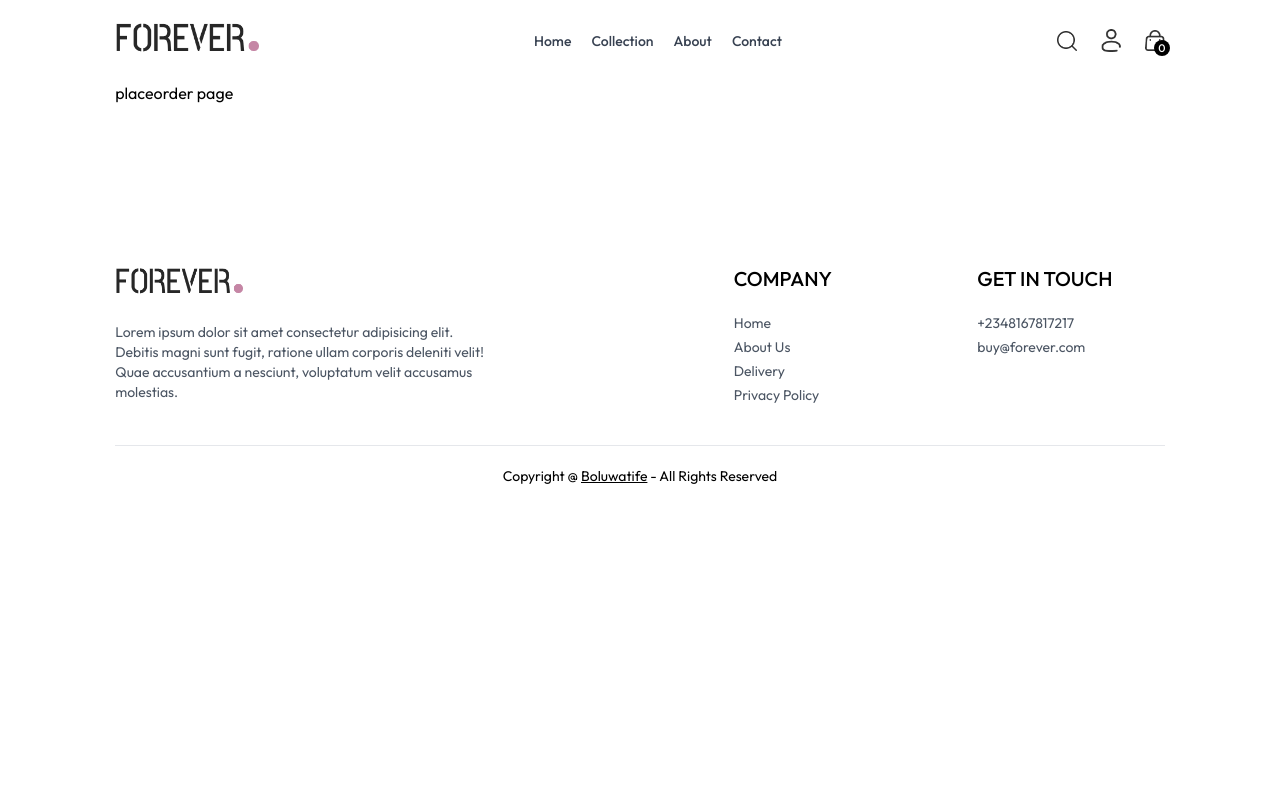
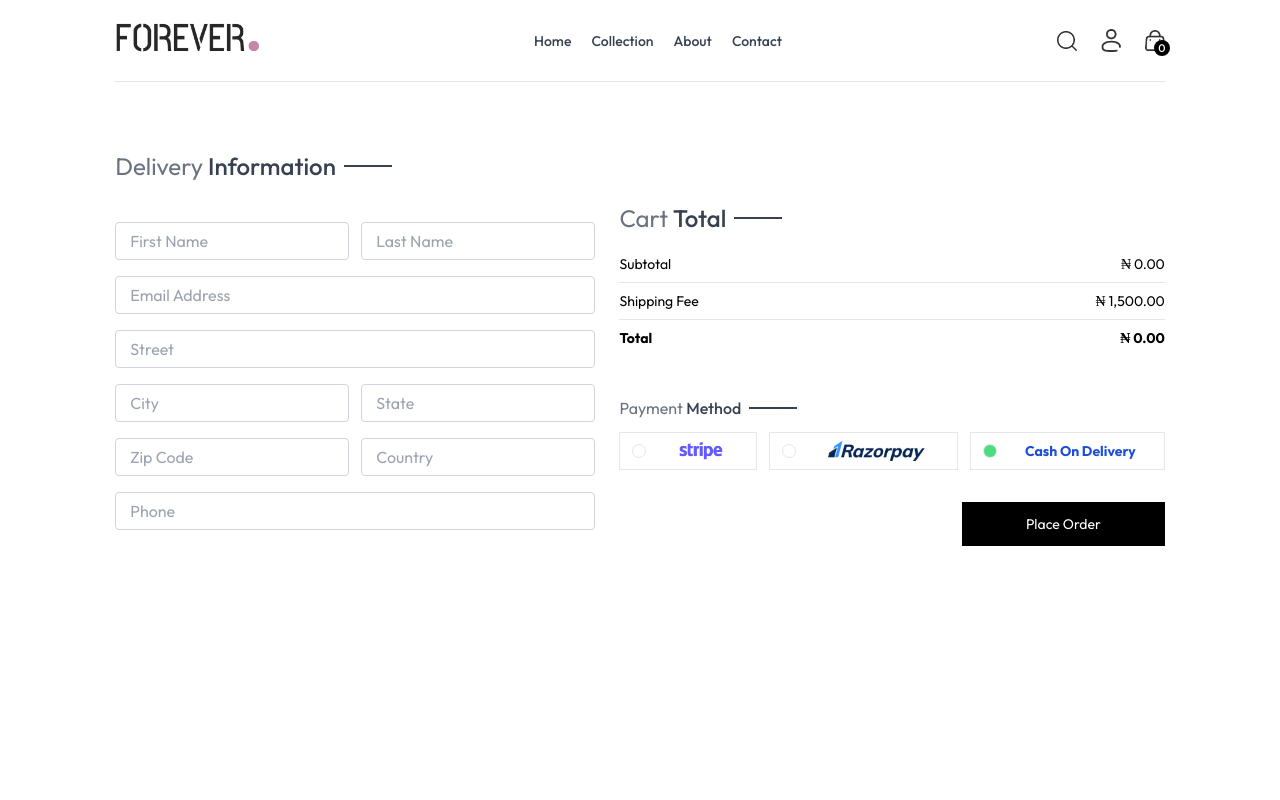
Before and after one commit to FinzyPHINZY/forever-frontend, a React (Vite) app: page /place-order in a window 1280 px wide. Shown: the top 800 px of the page. Built offline with nearby package versions, Linux system fonts and the light colour scheme.

Commit message:
feat: Implemented Orders Page UI

```diff
--- a/src/components/Navbar.jsx
+++ b/src/components/Navbar.jsx
@@ -41,12 +41,15 @@
           alt=""
         />
 
-        <div className="group-relative">
-          <img
-            src={assets.profile_icon}
-            alt=""
-            className="w-5 cursor-pointer"
-          />
+        <div className="group relative">
+          <Link to="/login">
+            <img
+              src={assets.profile_icon}
+              alt=""
+              className="w-5 cursor-pointer"
+            />
+          </Link>
+
           <div className="group-hover:block hidden absolute dropdown-menu right-0 pt-4">
             <div className="flex flex-col gap-2 w-36 py-3 px-5 bg-slate-100 text-gray-500 rounded">
               <p className="cursor-pointer hover:text-black">My Profile</p>
--- a/src/context/ShopContext.jsx
+++ b/src/context/ShopContext.jsx
@@ -2,6 +2,7 @@
 import { products } from '../assets/frontend_assets/assets';
 import { useState, useEffect } from 'react';
 import { toast } from 'react-toastify';
+import { useNavigate } from 'react-router-dom';
 
 // eslint-disable-next-line react-refresh/only-export-components
 export const ShopContext = createContext();
@@ -13,6 +14,7 @@
   const [search, setSearch] = useState('');
   const [showSearch, setShowSearch] = useState(true);
   const [cartItems, setCartItems] = useState({});
+  const navigate = useNavigate();
 
   const addToCart = async (itemId, size) => {
     if (!size) {
@@ -93,6 +95,7 @@
     getCartCount,
     updateQuantity,
     getCartAmount,
+    navigate,
   };
 
   return <ShopContext.Provider value={value}>{children}</ShopContext.Provider>;
--- a/src/pages/Cart.jsx
+++ b/src/pages/Cart.jsx
@@ -7,7 +7,7 @@
 import CartTotal from '../components/CartTotal';
 
 const Cart = () => {
-  const { cartItems, products, currency, updateQuantity } =
+  const { cartItems, products, currency, updateQuantity, navigate } =
     useContext(ShopContext);
 
   const [cartData, setCartData] = useState([]);
@@ -90,7 +90,10 @@
         <div className="w-full sm:w-[450px]">
           <CartTotal />
           <div className="w-full text-end">
-            <button className="bg-black text-white text-sm my-8 px-8 py-3">
+            <button
+              onClick={() => navigate('/place-order')}
+              className="bg-black text-white text-sm my-8 px-8 py-3"
+            >
               Checkout
             </button>
           </div>
--- a/src/pages/Orders.jsx
+++ b/src/pages/Orders.jsx
@@ -1,5 +1,52 @@
+import { useContext } from 'react';
+import { ShopContext } from '../context/ShopContext';
+import Title from '../components/Title';
+
 const Orders = () => {
-  return <div>orders page</div>;
+  const { products, currency } = useContext(ShopContext);
+
+  return (
+    <div className="border-t pt-16">
+      <div className="text-2xl">
+        <Title text1="My" text2="Orders" />
+      </div>
+      <div className="">
+        {products.slice(0, 4).map((p, i) => (
+          <div
+            className="py-4 border-t border-b text-gray-700 flex flex-col md:flex-row md:items-center md:justify-between gap-4"
+            key={i}
+          >
+            <div className="flex items-start gap-6 text-sm">
+              <img src={p.image[0]} alt="" className="w-16 sm:w-20" />
+              <div className="">
+                <p className="sm:text-base font-medium">{p.name}</p>
+                <div className="flex items-center gap-1 mt-2 text-base text-gray-500">
+                  <p className="text-lg">
+                    {currency} {p.price}
+                  </p>
+                  <p className="">Quantity: 1</p>
+                  <p className="">Size: M</p>
+                </div>
+                <p className="mt-2">
+                  Date: <span className="text-gray-400">25 Jan, 2024</span>
+                </p>
+              </div>
+            </div>
+            <div className="md:w-1/2 flex justify-between">
+              <div className="flex items-center gap-2">
+                <p className="min-w-2 h-2 rounded-full bg-green-500"></p>
+                <p className="text-sm md:text-base">Ready to ship</p>
+              </div>
+              <button className="border px-4 py-2 text-sm font-medium rounded-sm">
+                Track Order
+              </button>
+            </div>
+          </div>
+        ))}
+      </div>
+      orders page
+    </div>
+  );
 };
 
 export default Orders;
--- a/src/pages/PlaceOrder.jsx
+++ b/src/pages/PlaceOrder.jsx
@@ -1,5 +1,125 @@
+import { useState } from 'react';
+import { assets } from '../assets/frontend_assets/assets';
+import CartTotal from '../components/CartTotal';
+import Title from '../components/Title';
+import { useContext } from 'react';
+import { ShopContext } from '../context/ShopContext';
+
 const PlaceOrder = () => {
-  return <div>placeorder page</div>;
+  const [method, setMethod] = useState('cod');
+  const { navigate } = useContext(ShopContext);
+
+  return (
+    <div className="flex flex-col sm:flex-row justify-between gap-4 pt-5 sm:pt-14 min-h-[80vh] border-t">
+      {/* left */}
+      <div className="flex flex-col gap-4 w-full sm:max-w-[480px]">
+        <div className="text-xl sm:text-2xl my-3">
+          <Title text1={'Delivery'} text2={'Information'} />
+        </div>
+        <div className="flex gap-3">
+          <input
+            type="text"
+            className="border border-gray-300 rounded py-1.5 px-3.5 w-full"
+            placeholder="First Name"
+          />
+          <input
+            type="text"
+            className="border border-gray-300 rounded py-1.5 px-3.5 w-full"
+            placeholder="Last Name"
+          />
+        </div>
+        <input
+          type="email"
+          className="border border-gray-300 rounded py-1.5 px-3.5 w-full"
+          placeholder="Email Address"
+        />
+        <input
+          type="text"
+          className="border border-gray-300 rounded py-1.5 px-3.5 w-full"
+          placeholder="Street"
+        />
+        <div className="flex gap-3">
+          <input
+            type="text"
+            className="border border-gray-300 rounded py-1.5 px-3.5 w-full"
+            placeholder="City"
+          />
+          <input
+            type="text"
+            className="border border-gray-300 rounded py-1.5 px-3.5 w-full"
+            placeholder="State"
+          />
+        </div>
+        <div className="flex gap-3">
+          <input
+            type="number"
+            className="border border-gray-300 rounded py-1.5 px-3.5 w-full"
+            placeholder="Zip Code"
+          />
+          <input
+            type="text"
+            className="border border-gray-300 rounded py-1.5 px-3.5 w-full"
+            placeholder="Country"
+          />
+        </div>
+        <input
+          type="number"
+          className="border border-gray-300 rounded py-1.5 px-3.5 w-full"
+          placeholder="Phone"
+        />
+      </div>
+      {/* right */}
+      <div className="mt-8">
+        <div className="mt-8 min-w-80">
+          <CartTotal />
+        </div>
+
+        <div className="mt-12">
+          <Title text1={'Payment'} text2="Method" />
+          <div className="flex gap-3 flex-col sm:flex-row">
+            <div
+              onClick={() => setMethod('stripe')}
+              className="flex items-center gap-3 border p-2 px-3 cursor-pointer"
+            >
+              <p
+                className={`min-w-3.5 h-3.5 border rounded-full ${method === 'stripe' && 'bg-green-400'}`}
+              ></p>
+              <img src={assets.stripe_logo} alt="" className="h-5 mx-5" />
+            </div>
+            <div
+              onClick={() => setMethod('razorpay')}
+              className="flex items-center gap-3 border p-2 px-3 cursor-pointer"
+            >
+              <p
+                className={`min-w-3.5 h-3.5 border rounded-full ${method === 'razorpay' && 'bg-green-400'}`}
+              ></p>
+              <img src={assets.razorpay_logo} alt="" className="h-5 mx-5" />
+            </div>
+            <div
+              onClick={() => setMethod('cod')}
+              className="flex items-center gap-3 border p-2 px-3 cursor-pointer"
+            >
+              <p
+                className={`min-w-3.5 h-3.5 border rounded-full ${method === 'cod' && 'bg-green-400'}`}
+              ></p>
+              <p className="text-blue-700 font-bold capitalize text-sm  mx-4">
+                Cash on delivery
+              </p>
+            </div>
+          </div>
+
+          <div className="w-full text-end mt-8">
+            <button
+              onClick={() => navigate('/orders')}
+              className="bg-black text-white px-16 py-3  text-sm"
+            >
+              Place Order
+            </button>
+          </div>
+        </div>
+      </div>
+    </div>
+  );
 };
 
 export default PlaceOrder;
```
